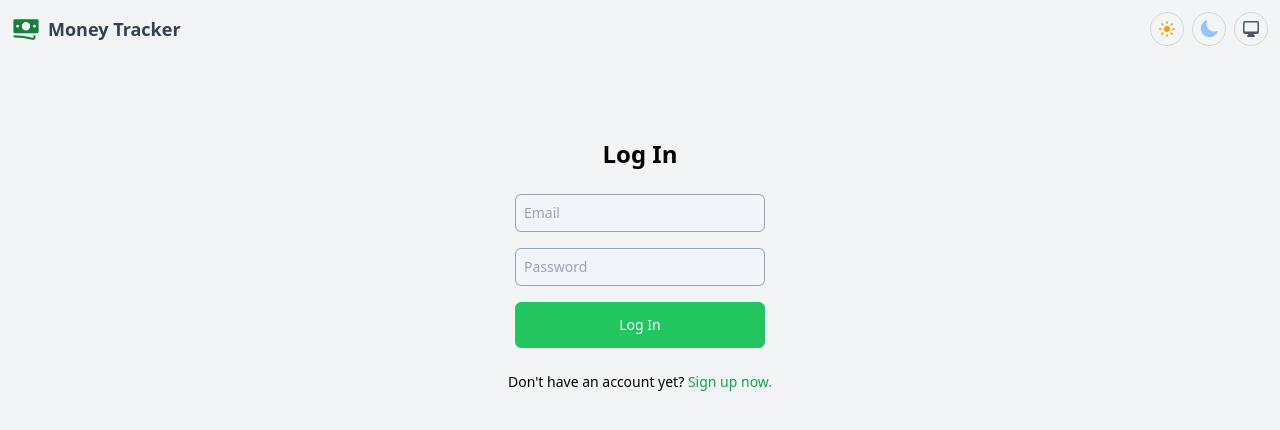
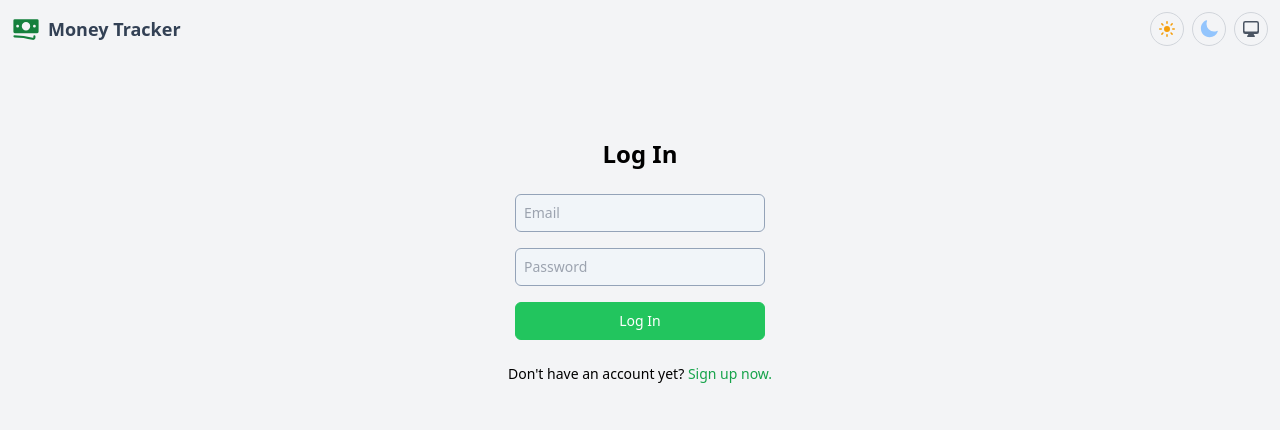
Before and after one commit to AndreySVRF/money-tracker-client, a React (Vite) app: page / in a window 1280 px wide. Shown: the top 430 px of the page. Built offline with nearby package versions, Linux system fonts and the light colour scheme.

Commit message:
Change styles for form and bnt

```diff
--- a/src/styles/index.css
+++ b/src/styles/index.css
@@ -8,7 +8,7 @@
   }
 
   td {
-    @apply capitalize dark:text-white;
+    @apply dark:text-white;
   }
 
   thead td {
@@ -18,7 +18,7 @@
 
 @layer components {
   .btn {
-    @apply flex cursor-pointer items-center justify-center gap-2 rounded-md border px-4 py-3 text-sm duration-100;
+    @apply flex cursor-pointer items-center justify-center gap-2 rounded-md border px-3 py-2 text-sm duration-100;
   }
 
   .input {
```
